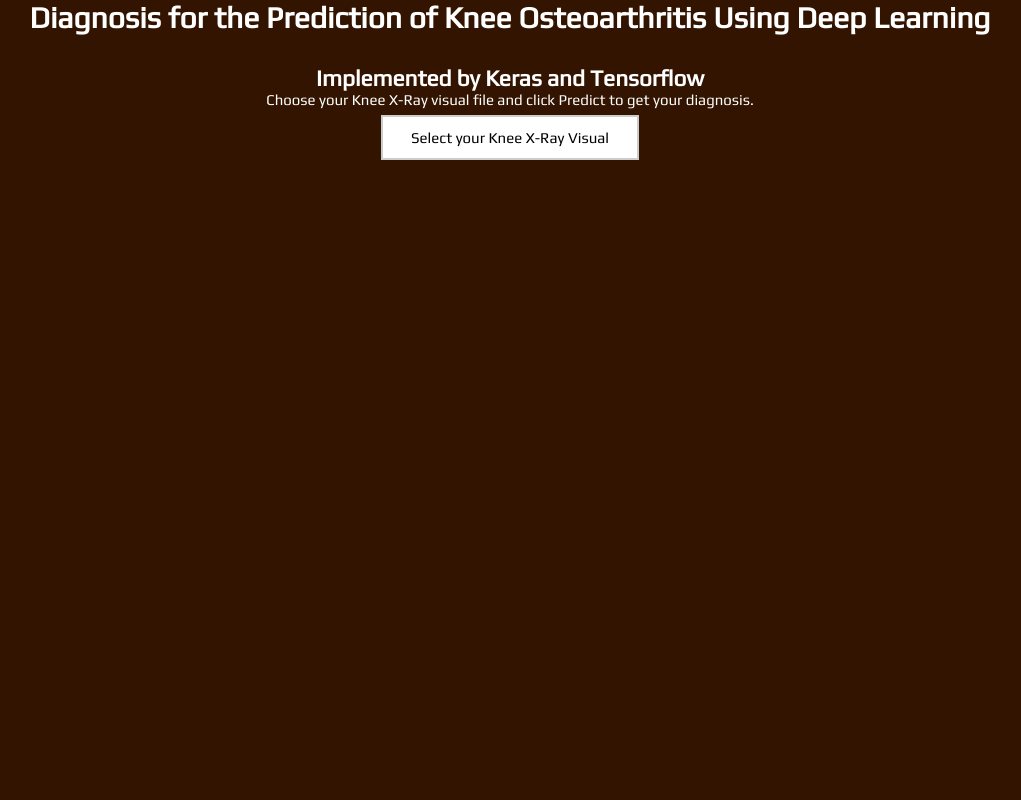
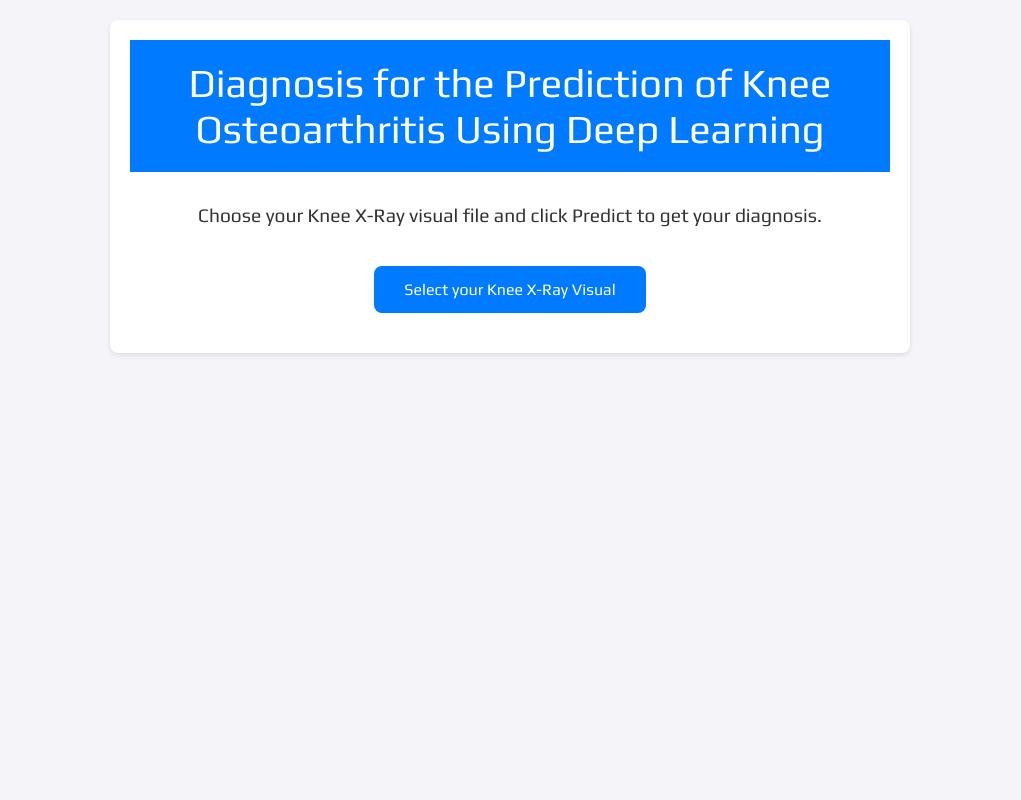
Before and after one commit to Deepak-B-G/Arthritis_detection, a Flask app: page / in a window 1280 px wide. Shown: the whole page, without its empty margins (130-1151 px from the left). Run offline with Flask 3, Linux system fonts and the light colour scheme; some libraries are stand-ins or nearby versions.

Commit message:
Modified the HTML and CSS

```diff
--- a/app.py
+++ b/app.py
@@ -1,49 +1,45 @@
 from flask import Flask, render_template, request
-from keras.models import load_model
-from keras.preprocessing import image
+from tensorflow.keras.models import load_model
+from tensorflow.keras.preprocessing.image import img_to_array
 import cv2
 import numpy as np
+
 app = Flask(__name__)
 
+dic = {0: 'Normal', 1: 'Doubtful', 2: 'Mild', 3: 'Moderate', 4: 'Severe'}
 
-dic = {0 : 'Normal', 1 : 'Doubtful', 2 : 'Mild', 3 : 'Moderate', 4 : 'Severe'}
-
-
-#Image Size
-img_size=256
+# Image Size
+img_size = 256
 model = load_model('model.h5')
 
 model.make_predict_function()
 
 def predict_label(img_path):
-    img=cv2.imread(img_path)
+    img = cv2.imread(img_path)
     gray = cv2.cvtColor(img, cv2.COLOR_BGR2GRAY)
-    resized=cv2.resize(gray,(img_size,img_size))
-    i = image.img_to_array(resized)/255.0
-    i = i.reshape(1,img_size,img_size,1)
+    resized = cv2.resize(gray, (img_size, img_size))
+    i = img_to_array(resized) / 255.0
+    i = i.reshape(1, img_size, img_size, 1)
     probabilities = model.predict(i)
     predicted_class_index = np.argmax(probabilities)
     return dic[predicted_class_index]
-# routes
+
+# Routes
 @app.route("/", methods=['GET', 'POST'])
 def main():
     return render_template("index.html")
 
-@app.route("/about")
-def about_page():
-    return "Please subscribe  Artificial Intelligence Hub..!!!"
 
-@app.route("/predict", methods = ['GET', 'POST'])
+
+@app.route("/predict", methods=['GET', 'POST'])
 def upload():
+    if request.method == 'POST':
+        img = request.files['file']
+        img_path = "uploads/" + img.filename
+        img.save(img_path)
+        p = predict_label(img_path)
+        print(p)
+        return str(p).lower()
 
-    if request.method == 'POST':
-       img = request.files['file']
-       img_path = "uploads/" + img.filename
-       img.save(img_path)
-       p = predict_label(img_path)
-       print(p)
-       return str(p).lower()
-
-if __name__ =='__main__':
-    #app.debug = True
-    app.run(debug = True)
+if __name__ == '__main__':
+    app.run(debug=True)
--- a/static/css/main.css
+++ b/static/css/main.css
@@ -3,29 +3,48 @@
 /* -----------------------------------------------------------------------*/
 
 * {
-    margin: auto;
+    margin: 0;
     padding: 0;
     box-sizing: border-box;
 }
 
 html {
-    background-color: #331400;
-    color: #ffffff;
+    background-color: #f4f4f9;
+    color: #333;
     font-family: 'Play', sans-serif;
     font-weight: 300;
-    font-size: 15px;
+    font-size: 16px;
     text-rendering: optimizeLegibility;
     overflow-x: hidden;
 }
 
-.clearfix {zoom: 1}
-.clearfix:after {                                             /*clear float after an element*/
-    content: '.';
+body {
+    margin: 0;
+    padding: 0;
+    background: #f4f4f9;
+}
+
+.clearfix::after {
+    content: "";
+    display: table;
     clear: both;
-    display: block;
-    height: 0;
-    visibility: hidden;
+}
+
+/* -----------------------------------------------------------------------*/
+/*HEADER*/
+/* -----------------------------------------------------------------------*/
+
+header {
+    background: #007bff;
+    color: #fff;
+    padding: 20px 0;
+    text-align: center;
+}
+
+header h1 {
     margin: 0;
+    font-size: 2.5em;
+    font-weight: 400;
 }
 
 /* -----------------------------------------------------------------------*/
@@ -34,67 +53,89 @@
 
 a:link,
 a:visited {
-    color: #ffffff;
+    color: #007bff;
     text-decoration: none;
     padding-bottom: 1px;
 }
 
 a:hover,
 a:active {
-    color: #cccccc;
+    color: #0056b3;
     -webkit-transition: border-bottom 0.2s, color 0.2s;
     transition: border-bottom 0.2s, color 0.2s;
 }
 
 /* -----------------------------------------------------------------------*/
-/*DEFAULT PART*/
+/*MAIN CONTENT*/
 /* -----------------------------------------------------------------------*/
+
+.very_main {
+    max-width: 800px;
+    margin: 20px auto;
+    text-align: center;
+    padding: 20px;
+    background: #fff;
+    box-shadow: 0 2px 5px rgba(0, 0, 0, 0.1);
+    border-radius: 8px;
+}
+
+.very_main h2 {
+    font-size: 1.8em;
+    margin-bottom: 10px;
+}
+
+.description {
+    margin: 20px 0;
+    font-size: 1.2em;
+}
 
 .img-preview {
     width: 256px;
     height: 256px;
     position: relative;
-    border: 5px solid #cccccc;
+    border: 2px solid #ddd;
     box-shadow: 0px 2px 4px 0px rgba(0, 0, 0, 0.1);
-    margin-top: 1em;
-    margin-bottom: 1em;
+    margin: 20px auto;
+    border-radius: 8px;
+    background: #f4f4f9;
 }
 
-.img-preview>div {
+.img-preview > div {
     width: 100%;
     height: 100%;
-    background-size: 256px 256px;
+    background-size: cover;
     background-repeat: no-repeat;
     background-position: center;
+    border-radius: 8px;
 }
 
 .img-preview:hover {
-    border: 5px solid #000000;
+    border: 2px solid #007bff;
     -webkit-transition: all 0.5s ease;
-     transition: all 0.5s ease;
+    transition: all 0.5s ease;
 }
 
 input[type="file"] {
     display: none;
 }
 
-.upload-label{
+.upload-label {
     display: inline-block;
-    margin-top: 7px;
-    margin-bottom: 7px;
+    margin: 20px;
     padding: 12px 28px;
-    background: #ffffff;
-    color: #000000;
+    background: #007bff;
+    color: #fff;
     font-size: 1em;
-    transition: all .4s;
+    transition: all 0.4s;
     cursor: pointer;
-    border: 2px solid #cccccc;
+    border: 2px solid transparent;
+    border-radius: 8px;
 }
 
-.upload-label:hover{
-    background: #000000;
-    color: #ffffff;
-    border: 2px solid #ffffff;
+.upload-label:hover {
+    background: #0056b3;
+    border: 2px solid #0056b3;
+    color: #fff;
 }
 
 .loader {
@@ -104,6 +145,7 @@
     width: 50px;
     height: 50px;
     animation: spin 1s linear infinite;
+    margin: 20px auto;
 }
 
 @keyframes spin {
@@ -111,12 +153,8 @@
     100% { transform: rotate(360deg); }
 }
 
-.very_main{
-    margin: auto;
-    text-align: center;
+#result {
+    margin-top: 20px;
+    font-size: 1.5em;
+    color: #007bff;
 }
-
-.final_word{
-    position: relative;
-    margin-top: 12px;
-}
--- a/templates/index.html
+++ b/templates/index.html
@@ -1,13 +1,14 @@
-<html>
+<!DOCTYPE html>
+<html lang="en">
 
-    <head>
-        <meta name="viewport" content="width-device-width, initial-scale=1.0">
-        <link href="https://fonts.googleapis.com/css?family=Play&display=swap" rel="stylesheet">
-
-        <title>Digital Knee X-ray Images Classification</title>
-
-        <meta name="theme-color" content="#ffffff">
-    </head>
+<head>
+    <meta charset="UTF-8">
+    <meta name="viewport" content="width=device-width, initial-scale=1.0">
+    <link href="https://fonts.googleapis.com/css?family=Play&display=swap" rel="stylesheet">
+    <link rel="stylesheet" href="{{ url_for('static', filename='main.css') }}">
+    <title>Digital Knee X-ray Images Classification</title>
+    <meta name="theme-color" content="#ffffff">
+</head>
 
 <body>
 
@@ -21,7 +22,7 @@
 
         {% extends "base.html" %} {% block content %}
 
-        <h2>Implemented by Keras and Tensorflow</h2>
+
 
         <p class="description">
             Choose your Knee X-Ray visual file and click Predict to get your diagnosis.
@@ -53,10 +54,9 @@
 
         </div>
 
+        {% endblock %}
 
     </div>
-
-    {% endblock %}
 
 </body>
 
```
Also changed, not shown: uploads/NormalG0 (1).png (added), uploads/SevereG4 (16).png (added).
